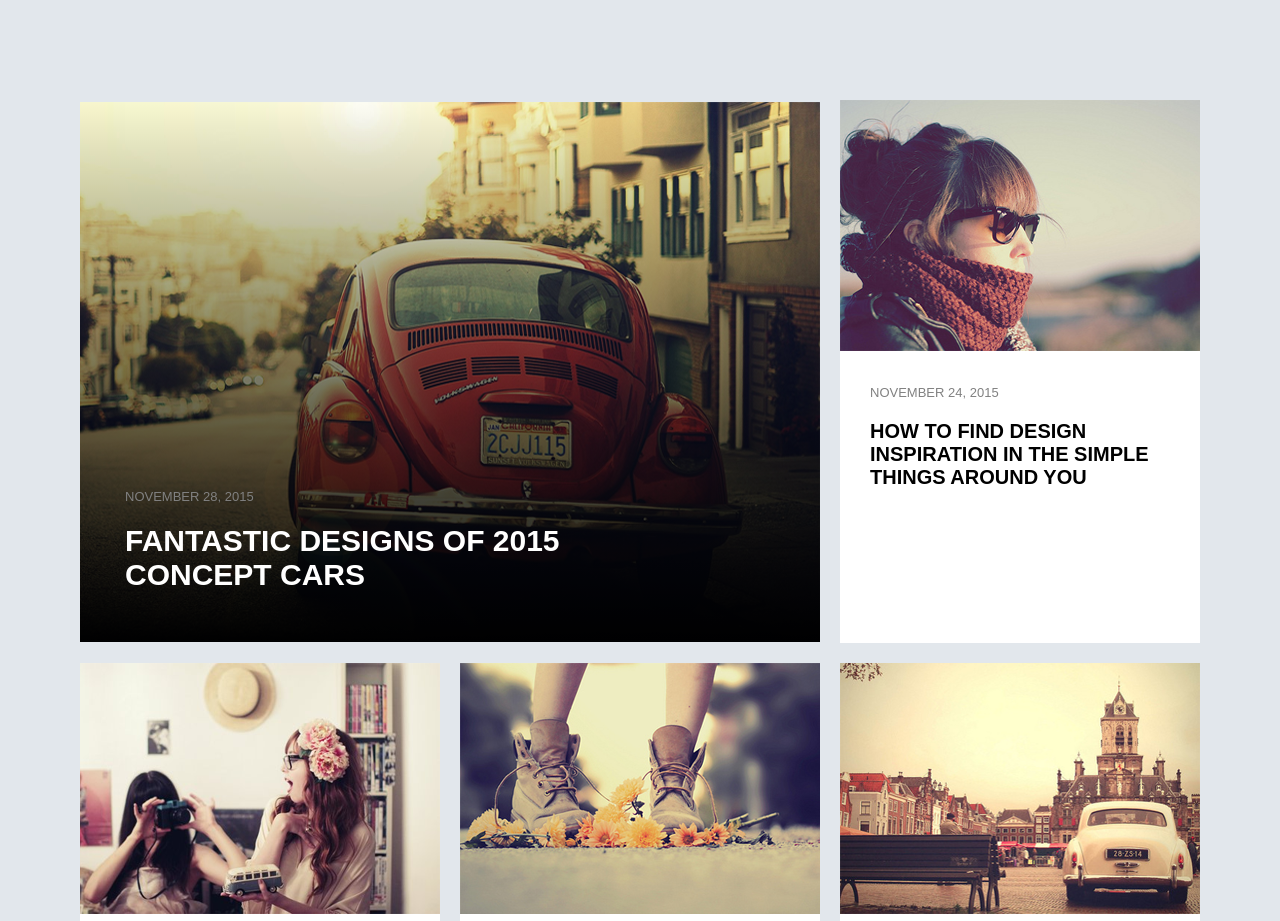
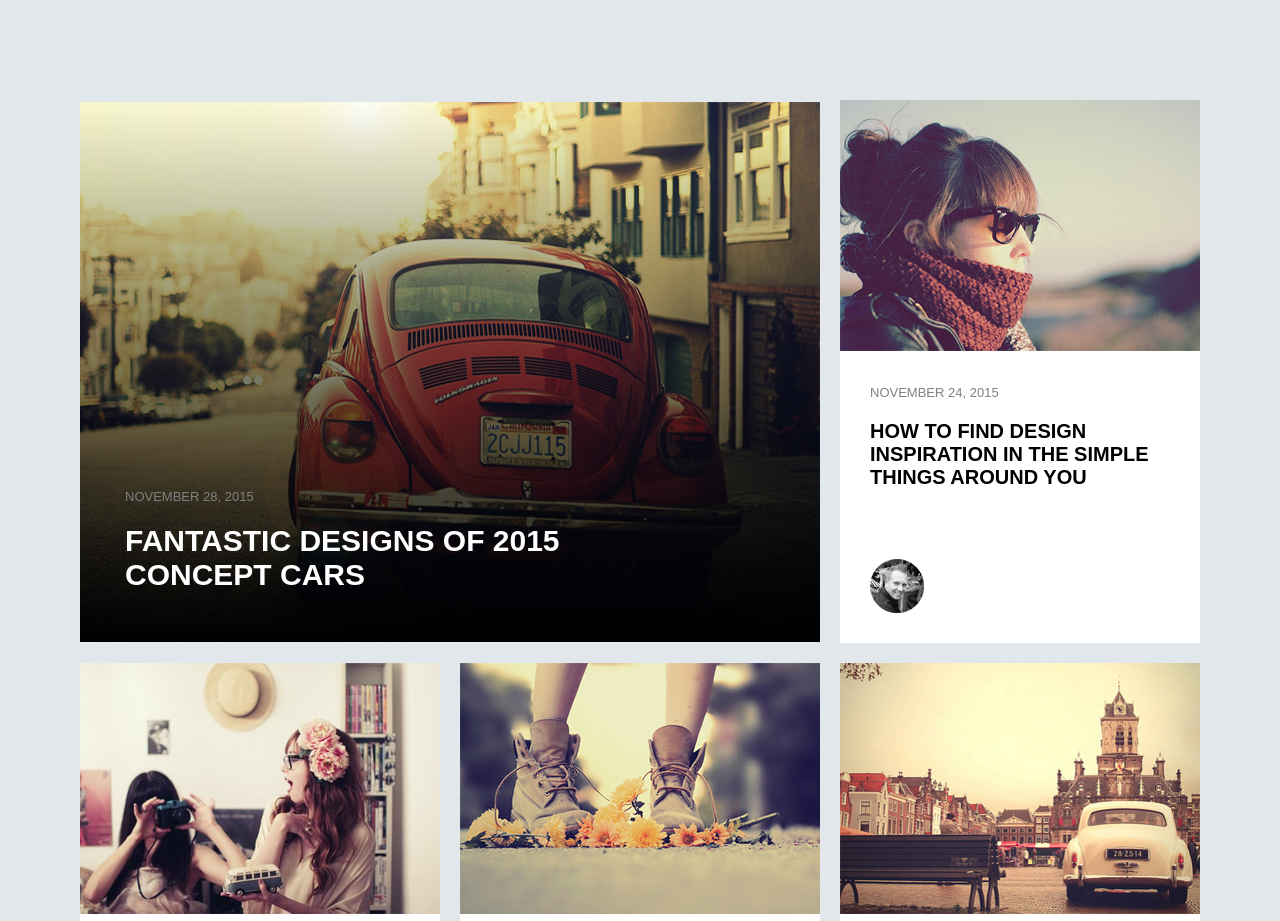
Before and after one commit to irynailliukhina/hw8, a plain HTML site: page index.html in a window 1280 px wide. Shown: the top 921 px of the page. Drawn offline with Linux system fonts and the light colour scheme.

Commit message:
Update style.css

```diff
--- a/css/style.css
+++ b/css/style.css
@@ -111,7 +111,7 @@ margin-bottom: 70px;
     .author{
         height: 54px;
         width: 54px;
-        background-image:  url(./images/author.png);
+        background-image:  url(../images/author.png);
 
 
     }
```
